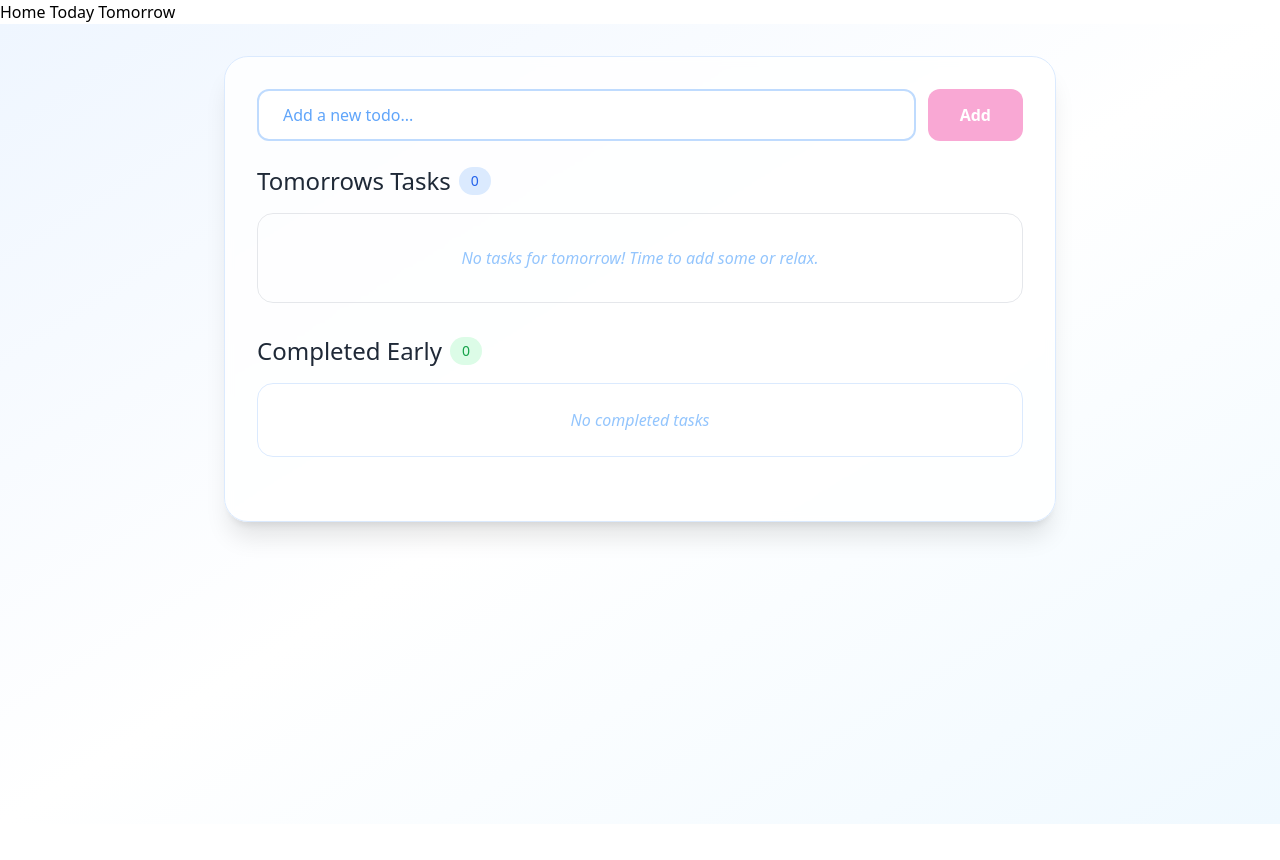
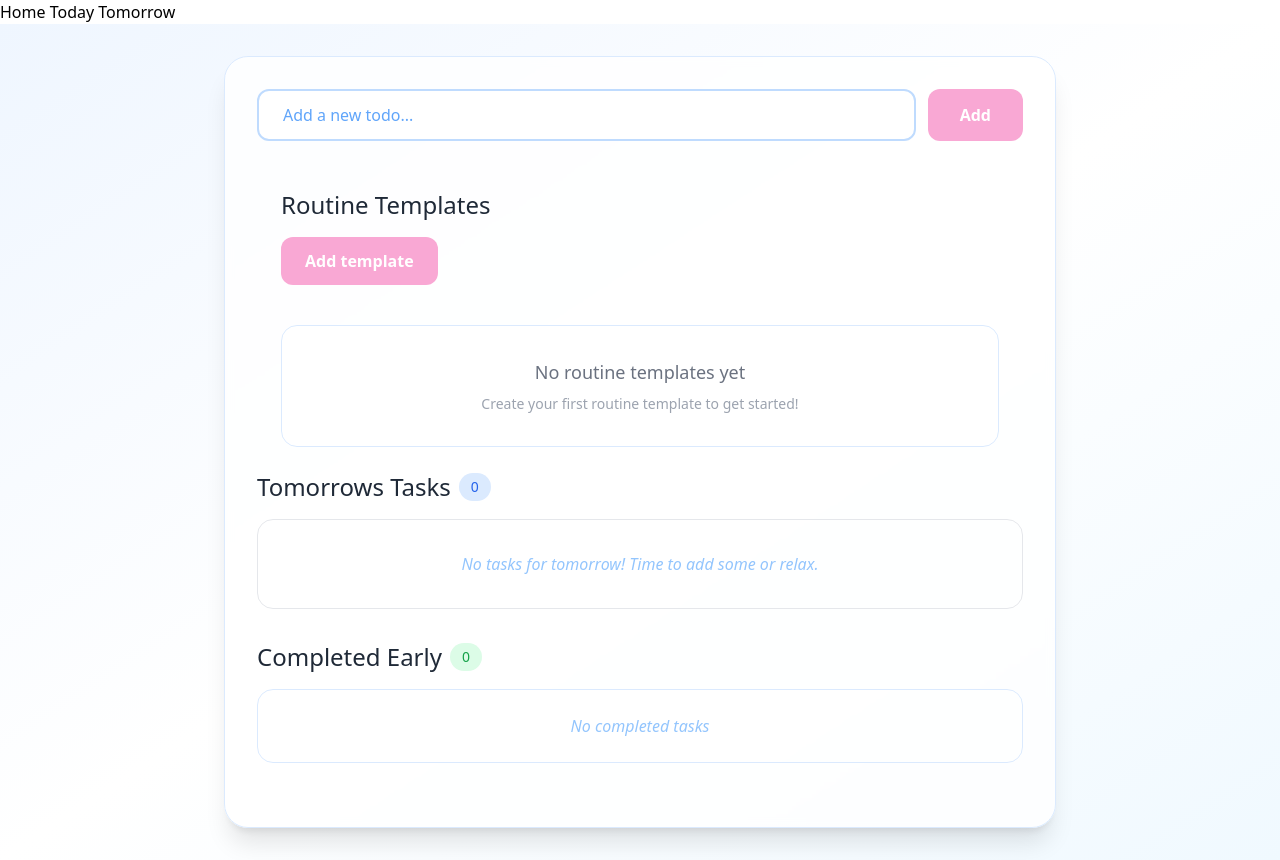
Before and after one commit to carolinejeppesen/todo-nuxt3, a Nuxt app: page /tomorrow in a window 1280 px wide. Before the commit the page ends 824 px from the top, so only its background shows below. Built offline with nearby package versions, Linux system fonts and the light colour scheme.

Commit message:
feat: implement RoutineList component and update task handling in today and tomorrow pages

```diff
--- a/components/CategoryList.vue
+++ b/components/CategoryList.vue
@@ -4,7 +4,7 @@ const props = defineProps({
 });
 
 const emit = defineEmits([
-  "add-to-today",
+  "add-routine",
   "edit-routine",
   "delete-category",
   "delete-routine",
@@ -14,10 +14,7 @@ const emit = defineEmits([
 
 <template>
   <div class="mt-6 space-y-6">
-    <div
-      v-for="cat in categories"
-      :key="cat.id"
-          >
+    <div v-for="cat in categories" :key="cat.id">
       <div class="py-4 border-b border-gray-200">
         <div class="flex items-center justify-between group">
           <h3 class="text-xl font-medium text-gray-800 flex items-center gap-2">
@@ -45,7 +42,9 @@ const emit = defineEmits([
             :key="routine.id"
             class="border border-gray-200 rounded-xl group"
           >
-            <div class="flex items-center justify-between border-b border-gray-200 p-3">
+            <div
+              class="flex items-center justify-between border-b border-gray-200 p-3"
+            >
               <div class="flex-1">
                 <div class="flex items-center gap-3">
                   <h4 class="font-medium text-gray-800 text-lg break-words">
@@ -59,10 +58,12 @@ const emit = defineEmits([
                 </div>
               </div>
 
-              <div class="flex gap-2 opacity-0 group-hover:opacity-100 transition-opacity duration-200">
+              <div
+                class="flex gap-2 opacity-0 group-hover:opacity-100 transition-opacity duration-200"
+              >
                 <button
                   class="hover:bg-green-100 px-3 py-2 rounded-lg transition-all duration-200"
-                  @click="$emit('add-to-today', routine)"
+                  @click="$emit('add-routine', routine)"
                 >
                   ➕
                 </button>
--- /dev/null
+++ b/components/RoutineList.vue
@@ -0,0 +1,75 @@
+<template>
+  <div class="p-6">
+    <h2 class="text-2xl font-medium text-gray-800 mb-4 flex items-center gap-2">
+      Routine Templates
+    </h2>
+    <button
+      class="bg-pink-300 text-white rounded-xl px-6 py-3 font-semibold transition-all duration-200 transform hover:scale-105 hover:shadow-lg mb-4"
+      @click="showRoutineForm = !showRoutineForm"
+    >
+      {{ showRoutineForm ? "Close form" : "Add template" }}
+    </button>
+
+    <RoutineForm
+      v-if="showRoutineForm"
+      :editing-routine="editingRoutine"
+      :editing-category-name="editingCategoryName"
+      @save="handleRoutineSave"
+      @cancel="
+        showRoutineForm = false;
+        editingRoutine = null;
+        editingCategoryName = '';
+      "
+    />
+
+    <CategoryList
+      :categories="categories"
+      @add-routine="addRoutineToTarget"
+      @delete-category="deleteCategory"
+      @delete-routine="deleteRoutine"
+      @delete-task="deleteRoutineTask"
+      @edit-routine="startEditingRoutine"
+    />
+  </div>
+</template>
+
+<script setup>
+const props = defineProps({
+  targetDate: {
+    type: String,
+    default: "today",
+    validator: (value) => ["today", "tomorrow"].includes(value),
+  },
+});
+const { uid, tasks, saveTasks, getTodayDate, getTomorrowDate } = useTasks();
+
+const {
+  categories,
+  showRoutineForm,
+  editingRoutine,
+  editingCategoryName,
+  handleRoutineSave,
+  startEditingRoutine,
+  deleteCategory,
+  deleteRoutine,
+  deleteRoutineTask,
+} = useRoutines();
+
+const addRoutineToTarget = (routine) => {
+  const taskDate =
+    props.targetDate === "today" ? getTodayDate() : getTomorrowDate();
+
+  routine.tasks.forEach((t) => {
+    tasks.value.push({
+      id: uid(),
+      text: t.text,
+      done: false,
+      editing: false,
+      createdAt: Date.now(),
+      completedAt: null,
+      taskDate: taskDate,
+    });
+  });
+  saveTasks();
+};
+</script>
--- a/composables/useTasks.ts
+++ b/composables/useTasks.ts
@@ -17,7 +17,8 @@ const tasks = ref<Task[]>([]);
 
   const addTask = (todayOrTomorrow: string) => {
     const text = newTask.value.trim();
-    const dueDate = todayOrTomorrow === 'today' ? getTodayDate() : getTomorrowDate();
+    const dueDate =
+      todayOrTomorrow === "today" ? getTodayDate() : getTomorrowDate();
     if (!text) return;
     tasks.value.push({
       id: uid(),
@@ -26,7 +27,7 @@ const tasks = ref<Task[]>([]);
       editing: false,
       createdAt: Date.now(),
       completedAt: null,
-      taskDate: dueDate
+      taskDate: dueDate,
     });
     newTask.value = "";
     saveTasks();
@@ -34,57 +35,51 @@ const tasks = ref<Task[]>([]);
 
   const getTodayDate = () => {
     const today = new Date();
-    return today.toLocaleDateString("en-gb")
-  }
+    return today.toLocaleDateString("en-gb");
+  };
 
   const getTomorrowDate = () => {
     let tomorrow = new Date();
     tomorrow.setDate(tomorrow.getDate() + 1);
-    return tomorrow.toLocaleDateString("en-gb")
-  }
+    return tomorrow.toLocaleDateString("en-gb");
+  };
   // TODAY TASKS
   const todayActiveTasks = computed(() => {
-    return tasks.value.filter(t => t.taskDate === getTodayDate() && !t.done)
+    return tasks.value
+      .filter((t) => t.taskDate === getTodayDate() && !t.done)
       .sort((a, b) => b.createdAt - a.createdAt);
   });
 
   const todayFinishedTasks = computed(() => {
-    return tasks.value.filter(t => t.taskDate === getTodayDate() && t.done)
+    return tasks.value
+      .filter((t) => t.taskDate === getTodayDate() && t.done)
       .sort((a, b) => b.createdAt - a.createdAt);
   });
 
   const todayTasksSorted = computed(() => {
-    return tasks.value.filter(t => t.taskDate === getTodayDate() && !t.done)
+    return tasks.value
+      .filter((t) => t.taskDate === getTodayDate() && !t.done)
       .sort((a, b) => b.createdAt - a.createdAt);
   });
 
   // TOMORROW TASKS
   const tomorrowActiveTasks = computed(() => {
     return tasks.value
-    .filter(t => t.taskDate === getTomorrowDate() && !t.done)
+      .filter((t) => t.taskDate === getTomorrowDate() && !t.done)
       .sort((a, b) => b.createdAt - a.createdAt);
   });
 
   const tomorrowFinishedTasks = computed(() => {
     return tasks.value
-      .filter(t => t.taskDate === getTomorrowDate() && t.done)
+      .filter((t) => t.taskDate === getTomorrowDate() && t.done)
       .sort((a, b) => b.createdAt - a.createdAt);
   });
 
   const tomorrowTasksSorted = computed(() => {
-    return tasks.value.filter(t => t.taskDate === getTomorrowDate() && !t.done)
+    return tasks.value
+      .filter((t) => t.taskDate === getTomorrowDate() && !t.done)
       .sort((a, b) => b.createdAt - a.createdAt);
   });
-
-  const activeTasksSorted = computed(() =>
-    tasks.value.filter((t) => !t.done).sort((a, b) => b.createdAt - a.createdAt)
-  );
-
-  const finishedTasksSorted = computed(() =>
-    tasks.value
-      .filter((t) => t.done)
-      .sort((a, b) => (b.completedAt ?? 0) - (a.completedAt ?? 0))
-  );
 
   const deleteTask = (id: string) => {
     tasks.value = tasks.value.filter((t) => t.id !== id);
@@ -138,5 +133,7 @@ const tasks = ref<Task[]>([]);
     toggleDone,
     uid,
     saveTasks,
+    getTodayDate,
+    getTomorrowDate,
   };
 };
--- a/pages/today.vue
+++ b/pages/today.vue
@@ -1,12 +1,15 @@
 <template>
   <div class="min-h-screen bg-gradient-to-br from-blue-50 via-white to-sky-50">
     <div class="max-w-4xl mx-auto p-8">
-      <div class="bg-white/80 backdrop-blur-sm rounded-3xl shadow-xl border border-blue-100 p-8">
+      <div
+        class="bg-white/80 backdrop-blur-sm rounded-3xl shadow-xl border border-blue-100 p-8"
+      >
         <TaskInput
           date-type="today"
           placeholder="Add a task for today..."
           @add-task="handleAddTask"
         />
+        <RoutineList target-date="today" />
         <ActiveTasksList
           :tasks="todayActiveTasks"
           title="Current Tasks"
@@ -39,13 +42,13 @@ const {
   toggleDone,
   editTask,
   doneEditing,
-  deleteTask
-} = useTasks()
+  deleteTask,
+} = useTasks();
 
 const handleAddTask = (text, dateType) => {
-  const originalNewTask = newTask.value
-  newTask.value = text
-  addTask(dateType)
-  newTask.value = originalNewTask
-}
+  const originalNewTask = newTask.value;
+  newTask.value = text;
+  addTask(dateType);
+  newTask.value = originalNewTask;
+};
 </script>
--- a/pages/tomorrow.vue
+++ b/pages/tomorrow.vue
@@ -1,12 +1,15 @@
 <template>
   <div class="min-h-screen bg-gradient-to-br from-blue-50 via-white to-sky-50">
     <div class="max-w-4xl mx-auto p-8">
-      <div class="bg-white/80 backdrop-blur-sm rounded-3xl shadow-xl border border-blue-100 p-8">
+      <div
+        class="bg-white/80 backdrop-blur-sm rounded-3xl shadow-xl border border-blue-100 p-8"
+      >
         <TaskInput
           date-type="tomorrow"
           placeholder="Add a task for tomorrow..."
           @add-task="handleAddTask"
         />
+        <RoutineList target-date="tomorrow" />
         <ActiveTasksList
           :tasks="tomorrowActiveTasks"
           title="Tomorrows Tasks"
@@ -39,13 +42,13 @@ const {
   toggleDone,
   editTask,
   doneEditing,
-  deleteTask
-} = useTasks()
+  deleteTask,
+} = useTasks();
 
 const handleAddTask = (text, dateType) => {
-  const originalNewTask = newTask.value
-  newTask.value = text
-  addTask(dateType)
-  newTask.value = originalNewTask
-}
+  const originalNewTask = newTask.value;
+  newTask.value = text;
+  addTask(dateType);
+  newTask.value = originalNewTask;
+};
 </script>
```
Lines whose indentation alone changed are shown as unchanged.
